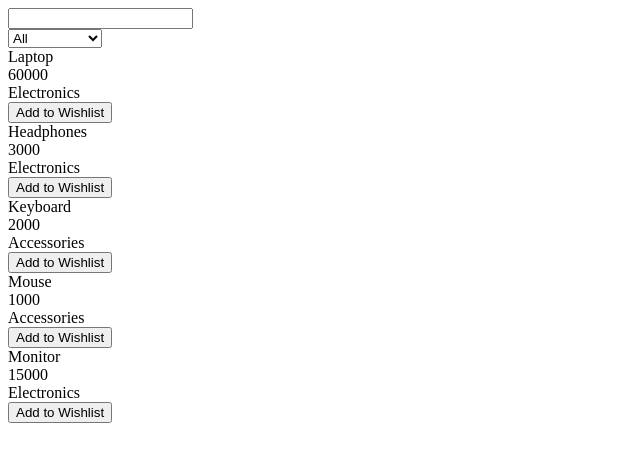
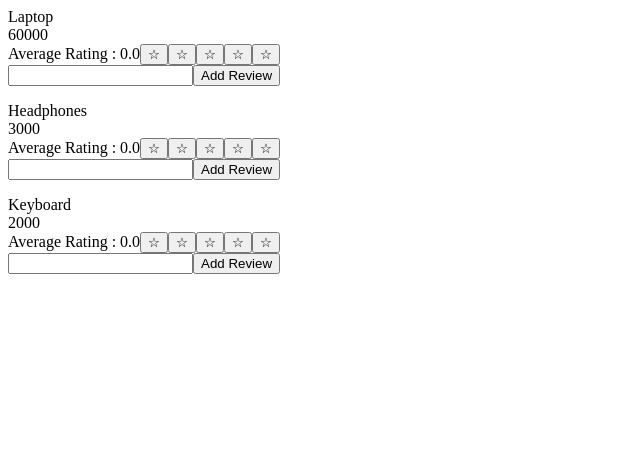
Before and after one commit to kunaladhav/playground, a React (Vite) app in the folder playground/: page / in a window 1280 px wide. Shown: the top 462 px of the page, without its empty margins (0-640 px from the left). Built offline with nearby package versions, Linux system fonts and the light colour scheme.

Commit message:
Completed Day 23 Assignment

```diff
--- a/playground/src/App.jsx
+++ b/playground/src/App.jsx
@@ -25,7 +25,8 @@
 // import UserDashboard from "./Pages/UserDashboard";
 // import InventoryManager from "./Pages/InventoryManager";
 // import ProductComparisonPage from "./Pages/ProductComparisonPage";
-import ProductWishlistPage from "./Pages/ProductWishlistPage";
+// import ProductWishlistPage from "./Pages/ProductWishlistPage";
+import ProductRatingPage from "./Pages/ProductRatingPage";
 
 function App() {
   // const [cart, setCart] = useState([]);
@@ -62,7 +63,8 @@ function App() {
         {/* <UserDashboard /> */}
         {/* <InventoryManager /> */}
         {/* <ProductComparisonPage /> */}
-        <ProductWishlistPage />
+        {/*<ProductWishlistPage />*/}
+        <ProductRatingPage />
       </div>
     </>
   );
--- /dev/null
+++ b/playground/src/Pages/ProductRatingPage.jsx
@@ -0,0 +1,66 @@
+import { useState } from "react";
+import ProductRatingList from "../components/ProductRatingList";
+
+const initialProducts = [
+  {
+    id: 1,
+    name: "Laptop",
+    price: 60000,
+    ratings: [],
+    reviews: [],
+  },
+  {
+    id: 2,
+    name: "Headphones",
+    price: 3000,
+    ratings: [],
+    reviews: [],
+  },
+  {
+    id: 3,
+    name: "Keyboard",
+    price: 2000,
+    ratings: [],
+    reviews: [],
+  },
+];
+
+const ProductRatingPage = () => {
+  const [product, setProduct] = useState(initialProducts);
+
+  const addRating = (id, newRating) => {
+    setProduct(
+      product.map((item) => {
+        if (item.id === id) {
+          return { ...item, ratings: [...item.ratings, newRating] };
+        }
+        return item;
+      }),
+    );
+  };
+
+  const addReview = (id, newReview) => {
+    setProduct(
+      product.map((item) => {
+        if (item.id === id) {
+          return { ...item, reviews: [...item.reviews, newReview] };
+        }
+        return item;
+      }),
+    );
+  };
+
+  return (
+    <div>
+      <div>
+        <ProductRatingList
+          products={product}
+          onAddRating={addRating}
+          onAddReview={addReview}
+        />
+      </div>
+    </div>
+  );
+};
+
+export default ProductRatingPage;
--- /dev/null
+++ b/playground/src/components/ProductRatingItem.jsx
@@ -0,0 +1,55 @@
+import { useState } from "react";
+
+const ProductRatingItem = ({ product, onAddRating, onAddReview }) => {
+  const [review, setReview] = useState("");
+
+  const totalRating = product.ratings.reduce((acc, rating) => {
+    return acc + rating;
+  }, 0);
+
+  const averageRating =
+    product.ratings.length > 0 ? totalRating / product.ratings.length : 0;
+
+  return (
+    <div>
+      <div>
+        {product.name}
+        <br />
+        {product.price}
+        <br />
+        Average Rating : {averageRating.toFixed(1)}
+        {[1, 2, 3, 4, 5].map((item) => (
+          <button onClick={() => onAddRating(product.id, item)}>
+            {item <= averageRating ? "⭐" : "☆"}
+          </button>
+        ))}
+        <div>
+          <label>
+            <input
+              type="text"
+              value={review}
+              onChange={(e) => setReview(e.target.value)}
+            />
+            <button
+              onClick={() => {
+                if (review.trim() === "") return;
+
+                onAddReview(product.id, review);
+                setReview("");
+              }}
+            >
+              Add Review
+            </button>
+          </label>
+          <ul>
+            {product.reviews.map((item) => (
+              <li>{item}</li>
+            ))}
+          </ul>
+        </div>
+      </div>
+    </div>
+  );
+};
+
+export default ProductRatingItem;
--- /dev/null
+++ b/playground/src/components/ProductRatingList.jsx
@@ -0,0 +1,21 @@
+import ProductRatingItem from "./ProductRatingItem";
+
+const ProductRatingList = ({ products, onAddRating, onAddReview }) => {
+  return (
+    <div>
+      <div>
+        {products.map((item) => (
+          <div>
+            <ProductRatingItem
+              product={item}
+              onAddRating={onAddRating}
+              onAddReview={onAddReview}
+            />
+          </div>
+        ))}
+      </div>
+    </div>
+  );
+};
+
+export default ProductRatingList;
```
